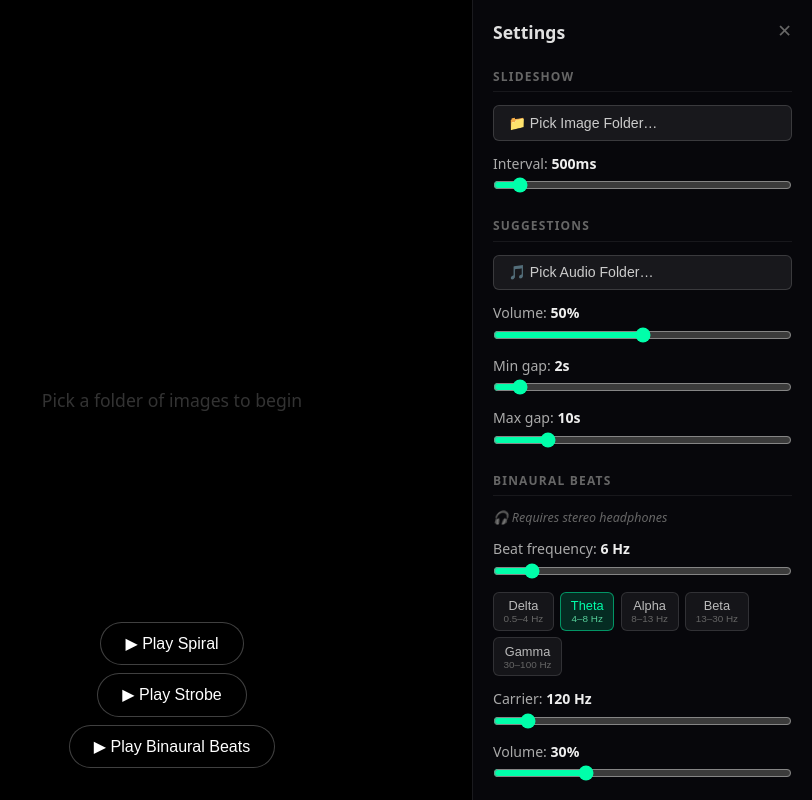
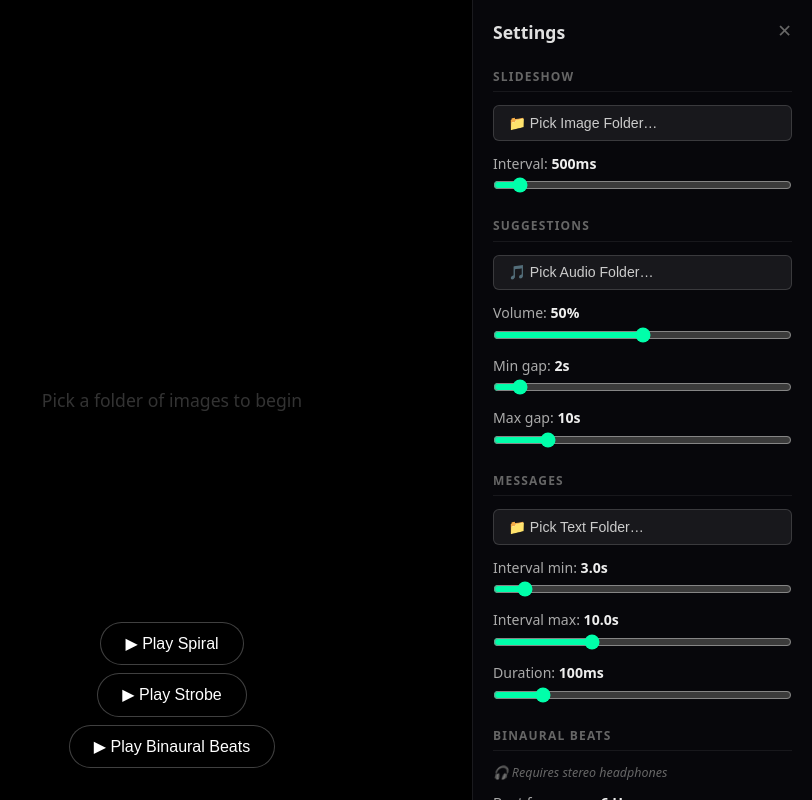
Before and after one commit to TranceToy/SubVert, a SvelteKit app: page / in a window 1280 px wide. Shown: the whole page, without its empty margins (468-1280 px from the left). Built offline with nearby package versions, Linux system fonts and the light colour scheme.

Commit message:
Add subliminals module

```diff
--- /dev/null
+++ b/src/lib/MessagesControls.svelte
@@ -0,0 +1,9 @@
+<script>
+  let { messages } = $props();
+</script>
+
+{#if messages.messages.length > 0}
+  <button class="btn-primary" onclick={() => messages.toggle()}>
+    {messages.playing ? '⏹ Stop' : '▶ Play'} Messages
+  </button>
+{/if}
--- /dev/null
+++ b/src/lib/MessagesSettings.svelte
@@ -0,0 +1,37 @@
+<script>
+  let { messages } = $props();
+</script>
+
+<section>
+  <h3>Messages</h3>
+
+  <button class="btn-folder" onclick={() => messages.pickFolder()}>
+    📁 {messages.folderName ? `Folder: ${messages.folderName}` : 'Pick Text Folder…'}
+  </button>
+
+  {#if messages.messages.length > 0}
+    <p class="count">{messages.messages.length} messages loaded</p>
+  {/if}
+
+  <label>
+    <span>Interval min: <strong>{(messages.intervalMinMs / 1000).toFixed(1)}s</strong></span>
+    <input type="range" min="500" max="30000" step="100" bind:value={messages.intervalMinMs} />
+  </label>
+
+  <label>
+    <span>Interval max: <strong>{(messages.intervalMaxMs / 1000).toFixed(1)}s</strong></span>
+    <input type="range" min="500" max="30000" step="100" bind:value={messages.intervalMaxMs} />
+  </label>
+
+  <label>
+    <span>Duration: <strong>{messages.durationMs}ms</strong></span>
+    <input type="range" min="30" max="500" step="10" bind:value={messages.durationMs} />
+  </label>
+</section>
+
+<style>
+  .count {
+    font-size: 0.78rem;
+    color: #777;
+  }
+</style>
--- /dev/null
+++ b/src/lib/MessagesView.svelte
@@ -0,0 +1,63 @@
+<script>
+  let { messages } = $props();
+  let currentText = $state(null);
+
+  $effect(() => {
+    if (!messages.playing || messages.messages.length === 0) return;
+
+    let timeoutId;
+    let active = true;
+
+    function scheduleNext() {
+      if (!active) return;
+      const lo = Math.min(messages.intervalMinMs, messages.intervalMaxMs);
+      const hi = Math.max(messages.intervalMinMs, messages.intervalMaxMs);
+      const delay = lo + Math.random() * (hi - lo);
+      timeoutId = setTimeout(showOne, delay);
+    }
+
+    function showOne() {
+      if (!active) return;
+      const pool = messages.messages;
+      currentText = pool[Math.floor(Math.random() * pool.length)];
+      timeoutId = setTimeout(hideOne, messages.durationMs);
+    }
+
+    function hideOne() {
+      if (!active) return;
+      currentText = null;
+      scheduleNext();
+    }
+
+    scheduleNext();
+
+    return () => {
+      active = false;
+      clearTimeout(timeoutId);
+      currentText = null;
+    };
+  });
+</script>
+
+{#if currentText}
+  <div class="message">{currentText}</div>
+{/if}
+
+<style>
+  .message {
+    position: absolute;
+    top: 50%;
+    left: 50%;
+    transform: translate(-50%, -50%);
+    color: #fff;
+    font-size: 3rem;
+    font-weight: 700;
+    text-shadow:
+      0 0 8px rgba(0, 0, 0, 0.85),
+      0 2px 6px rgba(0, 0, 0, 0.7);
+    pointer-events: none;
+    user-select: none;
+    white-space: nowrap;
+    z-index: 10;
+  }
+</style>
--- /dev/null
+++ b/src/lib/messages.svelte.js
@@ -0,0 +1,38 @@
+export class Messages {
+  messages = $state([]);
+  folderName = $state('');
+  playing = $state(false);
+  intervalMinMs = $state(3000);
+  intervalMaxMs = $state(10000);
+  durationMs = $state(100);
+
+  toggle() {
+    this.playing = !this.playing;
+  }
+
+  async pickFolder() {
+    let dirHandle;
+    try {
+      dirHandle = await window.showDirectoryPicker({ mode: 'read' });
+    } catch {
+      return;
+    }
+
+    const found = [];
+    for await (const [name, handle] of dirHandle) {
+      if (handle.kind !== 'file') continue;
+      const ext = name.split('.').pop().toLowerCase();
+      if (ext !== 'txt') continue;
+      const file = await handle.getFile();
+      const text = await file.text();
+      const lines = text.split(/\r?\n/);
+      for (const line of lines) {
+        const trimmed = line.trim();
+        if (trimmed) found.push(trimmed);
+      }
+    }
+
+    this.messages = found;
+    this.folderName = dirHandle.name;
+  }
+}
--- a/src/routes/+page.svelte
+++ b/src/routes/+page.svelte
@@ -7,6 +7,7 @@
   import { Strobe } from '$lib/strobe.svelte.js';
   import { BinauralBeats } from '$lib/binaural.svelte.js';
   import { Suggestions } from '$lib/suggestions.svelte.js';
+  import { Messages } from '$lib/messages.svelte.js';
 
   import SlideshowView from '$lib/SlideshowView.svelte';
   import SlideshowControls from '$lib/SlideshowControls.svelte';
@@ -28,11 +29,16 @@
   import SuggestionsControls from '$lib/SuggestionsControls.svelte';
   import SuggestionsSettings from '$lib/SuggestionsSettings.svelte';
 
+  import MessagesView from '$lib/MessagesView.svelte';
+  import MessagesControls from '$lib/MessagesControls.svelte';
+  import MessagesSettings from '$lib/MessagesSettings.svelte';
+
   const slideshow = new Slideshow();
   const spiral = new Spiral();
   const strobe = new Strobe();
   const binaural = new BinauralBeats();
   const suggestions = new Suggestions();
+  const messages = new Messages();
 
   let showSettings = $state(true);
   let pausedFromMediaSession = { binaural: false, suggestions: false };
@@ -85,11 +91,12 @@
   <StrobeView {strobe} />
   <BinauralView {binaural} />
   <SuggestionsView {suggestions} />
+  <MessagesView {messages} />
 
   <!-- Bottom HUD -->
   <div
     class="hud-zone"
-    class:idle={!slideshow.playing && !spiral.playing && !strobe.playing && !binaural.playing && !suggestions.playing}
+    class:idle={!slideshow.playing && !spiral.playing && !strobe.playing && !binaural.playing && !suggestions.playing && !messages.playing}
   >
     <div class="hud">
       <SlideshowControls {slideshow} />
@@ -97,6 +104,7 @@
       <StrobeControls {strobe} />
       <BinauralControls {binaural} />
       <SuggestionsControls {suggestions} />
+      <MessagesControls {messages} />
     </div>
   </div>
 
@@ -117,6 +125,7 @@
 
       <SlideshowSettings {slideshow} />
       <SuggestionsSettings {suggestions} />
+      <MessagesSettings {messages} />
       <BinauralSettings {binaural} />
       <SpiralSettings {spiral} />
       <StrobeSettings {strobe} />
```
